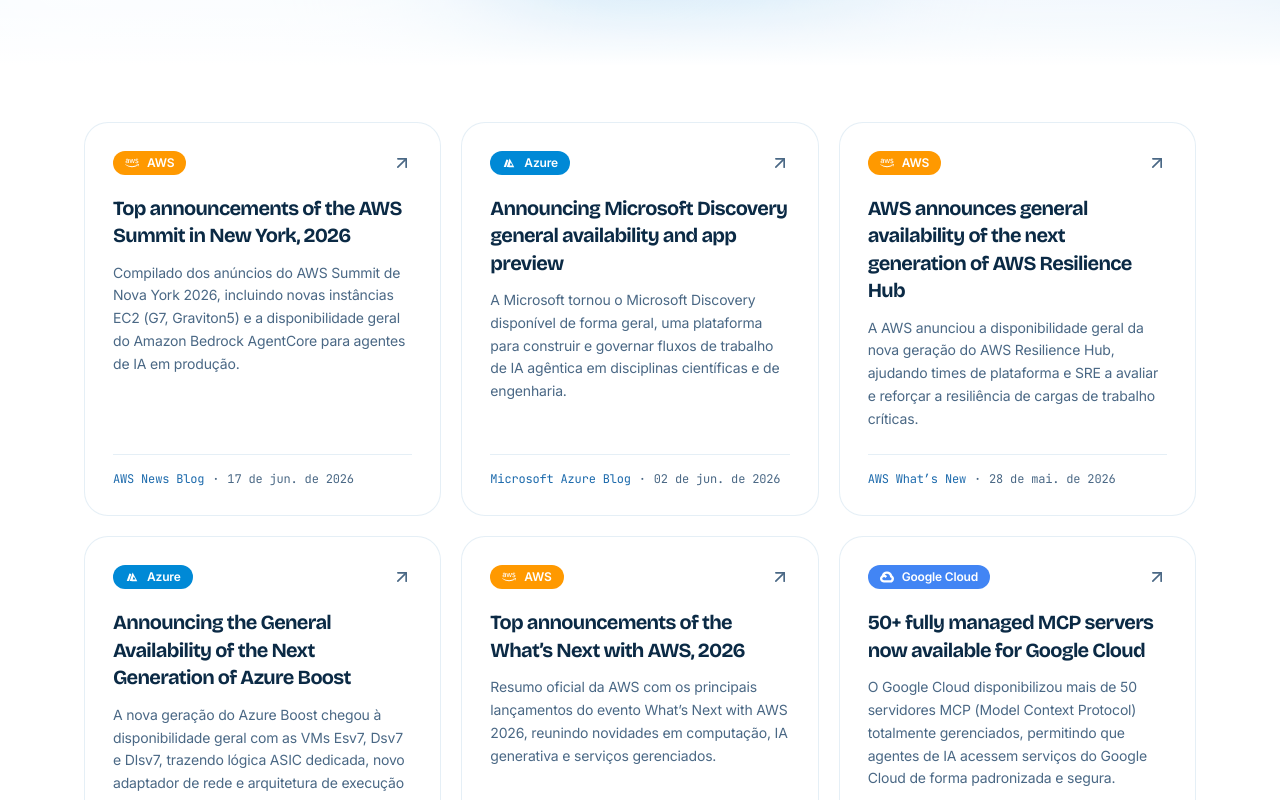
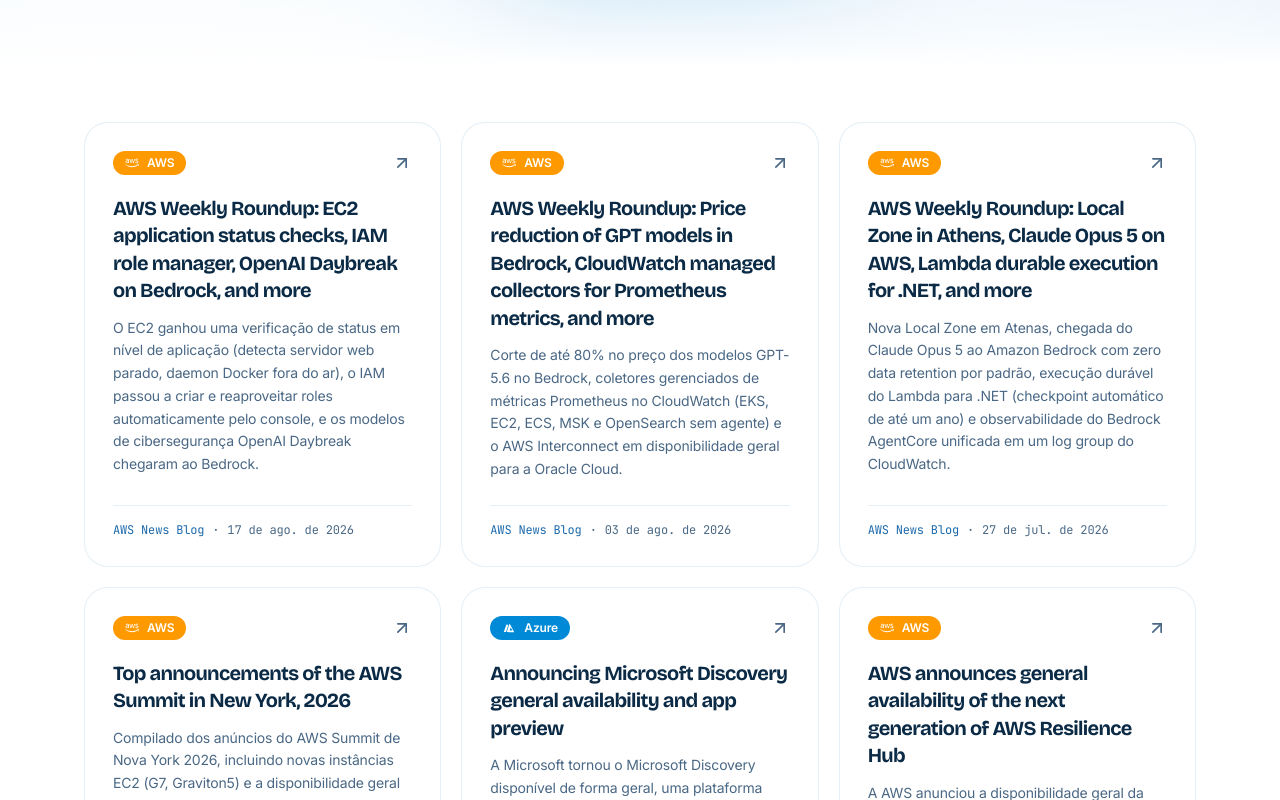
Before and after one commit to Liga-de-Computacao-em-Nuvem-PUCRS/landing-page-lcn, a React (Vite) app: page /noticias in a window 1280 px wide. Shown: the part 420-1220 px from the top of the page. Built offline with nearby package versions, Linux system fonts and the light colour scheme.

Commit message:
feat: add notícias da AWS de jul e ago de 2026 ao radar
Local Zone em Atenas e Claude Opus 5 no Bedrock (27/07), corte de até 80%
no preço dos modelos GPT-5.6 e coletores Prometheus no CloudWatch (03/08),
status check de aplicação no EC2 e IAM role manager (17/08).

```diff
--- a/src/data/news.ts
+++ b/src/data/news.ts
@@ -5,6 +5,36 @@
  * (links verificados). Curadoria manual — atualize conforme a comunidade acompanha.
  */
 export const NEWS: NewsItem[] = [
+  {
+    title:
+      'AWS Weekly Roundup: EC2 application status checks, IAM role manager, OpenAI Daybreak on Bedrock, and more',
+    source: 'AWS News Blog',
+    provider: 'aws',
+    date: '2026-08-17',
+    url: 'https://aws.amazon.com/blogs/aws/aws-weekly-roundup-ec2-application-status-checks-iam-role-manager-openai-daybreak-on-bedrock-and-more-august-17-2026/',
+    summary:
+      'O EC2 ganhou uma verificação de status em nível de aplicação (detecta servidor web parado, daemon Docker fora do ar), o IAM passou a criar e reaproveitar roles automaticamente pelo console, e os modelos de cibersegurança OpenAI Daybreak chegaram ao Bedrock.',
+  },
+  {
+    title:
+      'AWS Weekly Roundup: Price reduction of GPT models in Bedrock, CloudWatch managed collectors for Prometheus metrics, and more',
+    source: 'AWS News Blog',
+    provider: 'aws',
+    date: '2026-08-03',
+    url: 'https://aws.amazon.com/blogs/aws/aws-weekly-roundup-price-reduction-of-gpt-models-in-bedrock-cloudwatch-managed-collectors-for-prometheus-metrics-and-more-august-3-2026/',
+    summary:
+      'Corte de até 80% no preço dos modelos GPT-5.6 no Bedrock, coletores gerenciados de métricas Prometheus no CloudWatch (EKS, EC2, ECS, MSK e OpenSearch sem agente) e o AWS Interconnect em disponibilidade geral para a Oracle Cloud.',
+  },
+  {
+    title:
+      'AWS Weekly Roundup: Local Zone in Athens, Claude Opus 5 on AWS, Lambda durable execution for .NET, and more',
+    source: 'AWS News Blog',
+    provider: 'aws',
+    date: '2026-07-27',
+    url: 'https://aws.amazon.com/blogs/aws/aws-weekly-roundup-july-27-2026/',
+    summary:
+      'Nova Local Zone em Atenas, chegada do Claude Opus 5 ao Amazon Bedrock com zero data retention por padrão, execução durável do Lambda para .NET (checkpoint automático de até um ano) e observabilidade do Bedrock AgentCore unificada em um log group do CloudWatch.',
+  },
   {
     title: 'Top announcements of the AWS Summit in New York, 2026',
     source: 'AWS News Blog',
```
